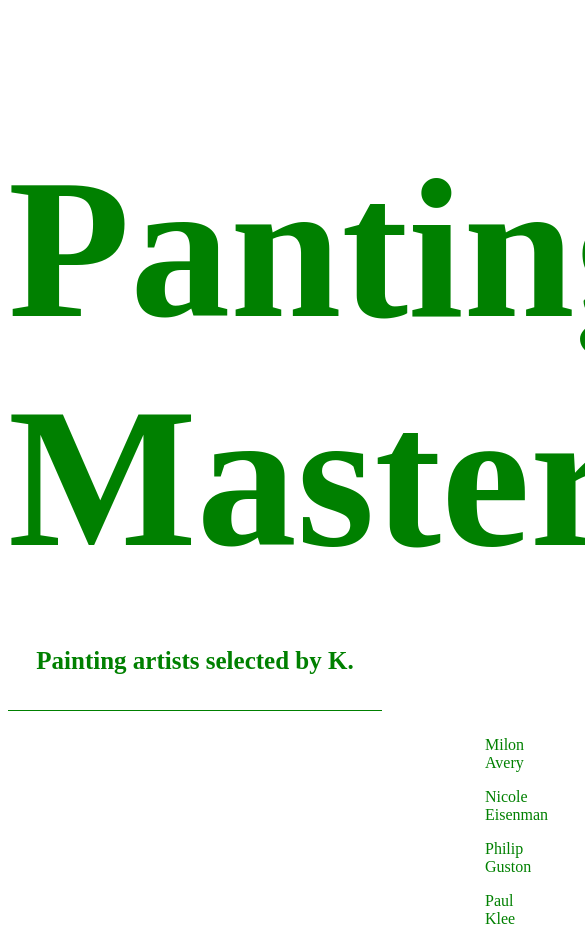
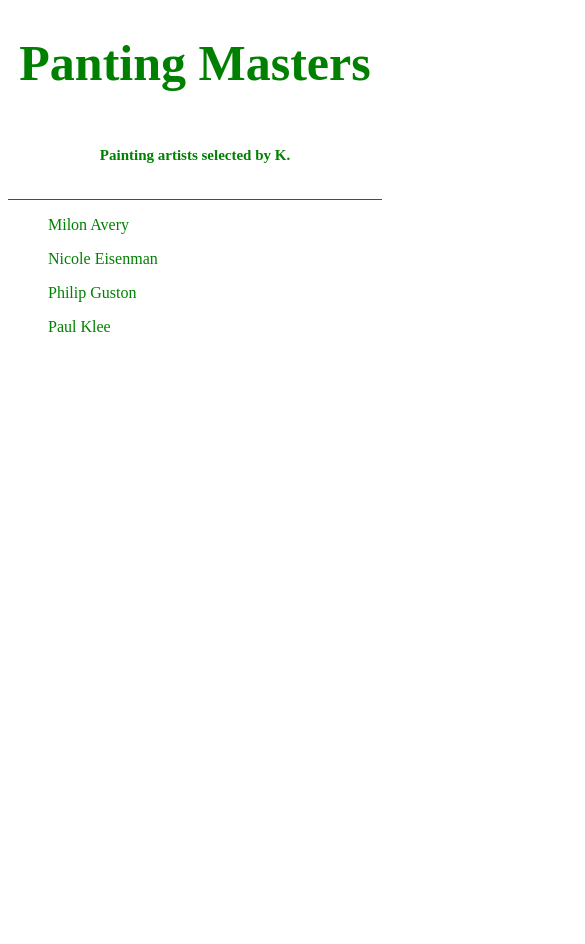
Before and after one commit to qdonthesweatheart/webtest, a plain HTML site: page index.html in a window 390 px wide. Shown: the top 944 px of the page, 585 px wide, since content can reach past the window. After the commit the page ends 844 px from the top, so only its background shows below. Drawn offline with Linux system fonts and the light colour scheme.

Commit message:
index_changed, more java trials

```diff
--- a/index.html
+++ b/index.html
@@ -22,11 +22,25 @@
     }
     ol{
       text-align: left;
-      padding-left: 477px;
+        }
+    #grid{
+      display: grid;
+    }
+    @media(max-width:715px){
+      #grid{
+        display: block;
+      }
+      h1{
+        font-size: 50px;
+      }
+      h3{
+        font-size: 15px;
+      }
     }
   </style>
 </head>
 <body>
+  <div id="grid">
     <h1><a href="index.html">Panting Masters</a></h1>
     <h3><a>Painting artists selected by K.</a></h3>
     <ol>
@@ -35,6 +49,7 @@
       <p><a href="3.html">Philip Guston</a></p>
       <p><a href="4.html">Paul Klee</a></p>
     </ol>
+  </div>
 <!--
 <h1><a href="index.html"><font color='red'>Painting Masters</a></h1>
 <ol>
```
Also changed, not shown: ex1.html (+5 -2 lines). Lines whose indentation alone changed are shown as unchanged.
